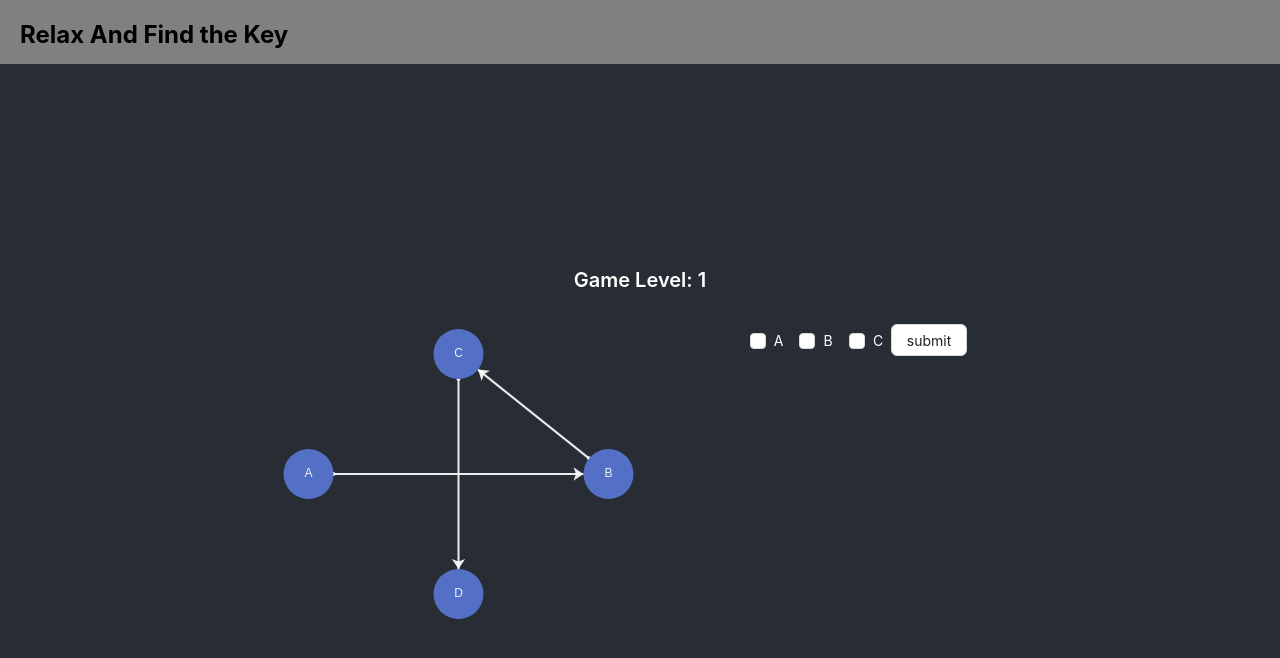
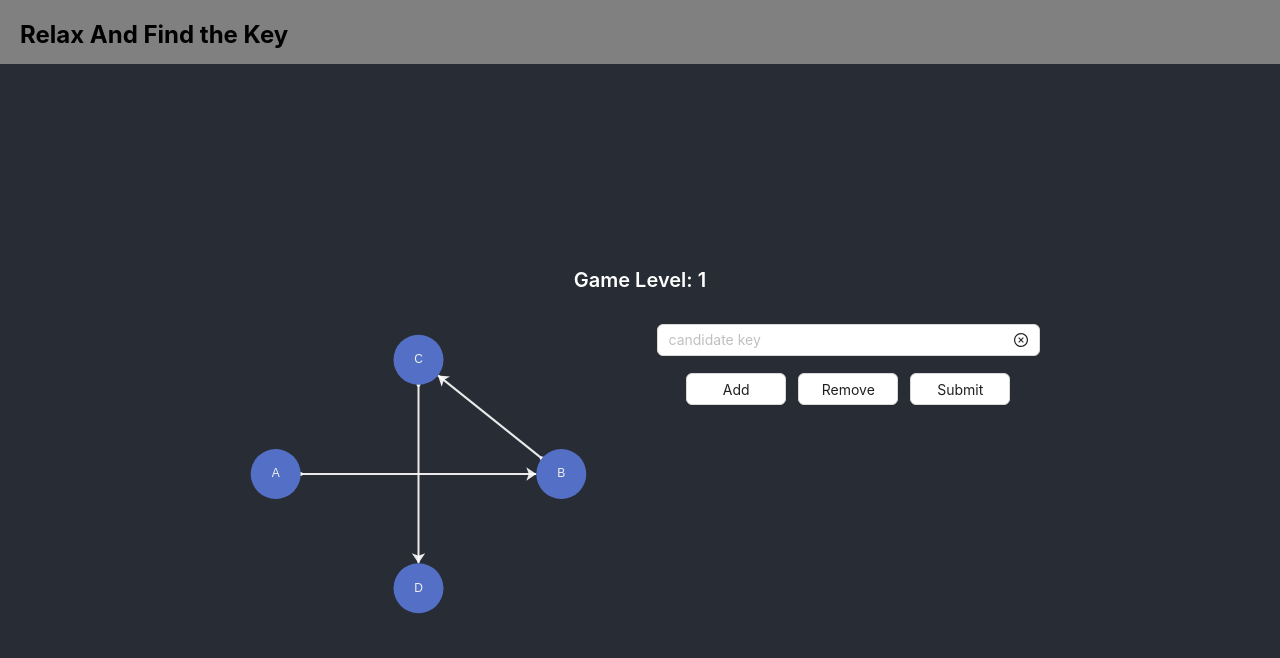
Before and after one commit to gdfy102217/CS5421-Project, a React (Create React App) app in the folder relax_frontend/: page /game/1 in a window 1280 px wide. Shown: the top 658 px of the page. Built offline with nearby package versions, Linux system fonts and the light colour scheme.

Commit message:
Input box added

```diff
--- /dev/null
+++ b/relax_frontend/src/Echarts/GraphEchart.jsx
@@ -0,0 +1,7 @@
+import ReactECharts from "echarts-for-react";
+import React from "react";
+import {option} from "./Options";
+
+export const GraphEchart = () => {
+    return <ReactECharts option={option} />;
+}
--- /dev/null
+++ b/relax_frontend/src/Echarts/Options.js
@@ -0,0 +1,67 @@
+// Draw the chart
+export const option = {
+    // title: {
+    //   text: 'Functional Dependency Graph',
+    // },
+    tooltip: {},
+    animationDurationUpdate: 1500,
+    animationEasingUpdate: 'quinticInOut',
+    series: [
+        {
+            type: 'graph',
+            layout: 'none',
+            symbolSize: 50,
+            roam: true,
+            label: {
+                show: true
+            },
+            edgeSymbol: ['circle', 'arrow'],
+            edgeSymbolSize: [4, 10],
+            edgeLabel: {
+                fontSize: 20
+            },
+            data: [
+                {
+                    name: 'A',
+                    x: 300,
+                    y: 300
+                },
+                {
+                    name: 'B',
+                    x: 800,
+                    y: 300
+                },
+                {
+                    name: 'C',
+                    x: 550,
+                    y: 100
+                },
+                {
+                    name: 'D',
+                    x: 550,
+                    y: 500
+                }
+            ],
+            links: [
+                {
+                    source: 'A',
+                    target: 'B'
+                },
+                {
+                    source: 'B',
+                    target: 'C'
+                },
+                {
+                    source: 'C',
+                    target: 'D'
+                }
+            ],
+            lineStyle: {
+                opacity: 0.9,
+                width: 2,
+                curveness: 0,
+                color: 'white'
+            }
+        }
+    ]
+};
--- a/relax_frontend/src/pages/GamePage.jsx
+++ b/relax_frontend/src/pages/GamePage.jsx
@@ -1,92 +1,40 @@
 import React, { useState } from 'react';
-import { Row, Col, Typography, Checkbox, Button } from "antd";
+import { Row, Col, Flex, Typography, Button, Input } from "antd";
+import { CloseCircleOutlined } from '@ant-design/icons';
 import { useParams } from "react-router-dom";
 import { MainLayout } from '../layout/MainLayout';
-import { functionalDependencies } from '../utils/dummyData';
-// import * as echarts from 'echarts';
-import ReactECharts from 'echarts-for-react';
+import { GraphEchart } from "../Echarts/GraphEchart";
 
 export const GamePage = (props) => {
-  const [checkedValues, setCheckedValues] = useState();
-  const candidateKeys = ['A', 'B', 'C'];
+  const [inputs, setInputs] = useState([""]);
 
-  const onChange = (checkedValues) => {
-    setCheckedValues(checkedValues);
-  };
+  const onInputChange = (index, value) => {
+    const newInputs = [...inputs]; // Create a copy of the inputs array
+    newInputs[index] = value; // Update the value at the specified index
+    setInputs(newInputs);
+  }
+    const addInput = () => {
+    setInputs([...inputs, ""]);
+  }
+
+  const removeInput = () => {
+    const newInputs = inputs.slice(0, -1);
+    setInputs(newInputs);
+  }
+
+  const removeSelectedInput = (index) => {
+    console.log(index)
+    const newInputs = inputs.filter((_, i) => i !== index);
+    setInputs(newInputs);
+  }
 
   const onSubmit = () => {
-    console.log(checkedValues);
+    console.log(inputs);
   }
 
   var { level } = useParams();
 
-  // Draw the chart
-  const option = {
-    // title: {
-    //   text: 'Functional Dependency Graph',
-    // },
-    tooltip: {},
-    animationDurationUpdate: 1500,
-    animationEasingUpdate: 'quinticInOut',
-    series: [
-      {
-        type: 'graph',
-        layout: 'none',
-        symbolSize: 50,
-        roam: true,
-        label: {
-          show: true
-        },
-        edgeSymbol: ['circle', 'arrow'],
-        edgeSymbolSize: [4, 10],
-        edgeLabel: {
-          fontSize: 20
-        },
-        data: [
-          {
-            name: 'A',
-            x: 300,
-            y: 300
-          },
-          {
-            name: 'B',
-            x: 800,
-            y: 300
-          },
-          {
-            name: 'C',
-            x: 550,
-            y: 100
-          },
-          {
-            name: 'D',
-            x: 550,
-            y: 500
-          }
-        ],
-        links: [
-          {
-            source: 'A',
-            target: 'B'
-          },
-          {
-            source: 'B',
-            target: 'C'
-          },
-          {
-            source: 'C',
-            target: 'D'
-          }
-        ],
-        lineStyle: {
-          opacity: 0.9,
-          width: 2,
-          curveness: 0,
-          color: 'white'
-        }
-      }
-    ]
-  };
+
 
   return (
     <MainLayout>
@@ -96,7 +44,7 @@ export const GamePage = (props) => {
         </Typography.Title>
         <Row justify='center' style={{ marginTop: 20, minWidth: '100vh' }}>
           <Col flex={2}>
-          <ReactECharts option={option} />
+            <GraphEchart />
             {/* {
               functionalDependencies.easy.map((fd) =>
                 <div>
@@ -109,24 +57,28 @@ export const GamePage = (props) => {
           </Col>
 
           <Col flex={2}>
-            <Checkbox.Group style={{ color: 'white' }} onChange={onChange} >
-              {
-                candidateKeys.map((ck, key) =>
-                  <Row>
-                    <Col span={24}>
-                      <Checkbox value={ck}>
-                        <Typography.Text level={4} style={{ color: 'white' }}>
-                          {ck}
-                        </Typography.Text>
-                      </Checkbox>
-                    </Col>
-                  </Row>
-                )
-              }
-            </Checkbox.Group>
-            <Button onClick={onSubmit}>
-            submit
-          </Button>
+            <Flex vertical gap={12} justify="center" align="center">
+              {inputs.map((input, index) =>
+                  <Input
+                      key={index}
+                      placeholder="candidate key"
+                      onChange={(e) => onInputChange(index, e.target.value)}
+                      suffix={<CloseCircleOutlined onClick={(e) => removeSelectedInput(index)}/>}
+                  />
+              )}
+
+            </Flex>
+            <br/>
+            <Flex horizontal gap={12} justify="center" align="center">
+              <Button style={{width: 100}} onClick={addInput}>
+                Add
+              </Button>
+              <Button style={{ width: 100 }} onClick={removeInput}>
+                Remove
+              </Button>
+              <Button style={{width: 100}} onClick={onSubmit}>
+                Submit
+              </Button></Flex>
           </Col>
           <br />
 
```
